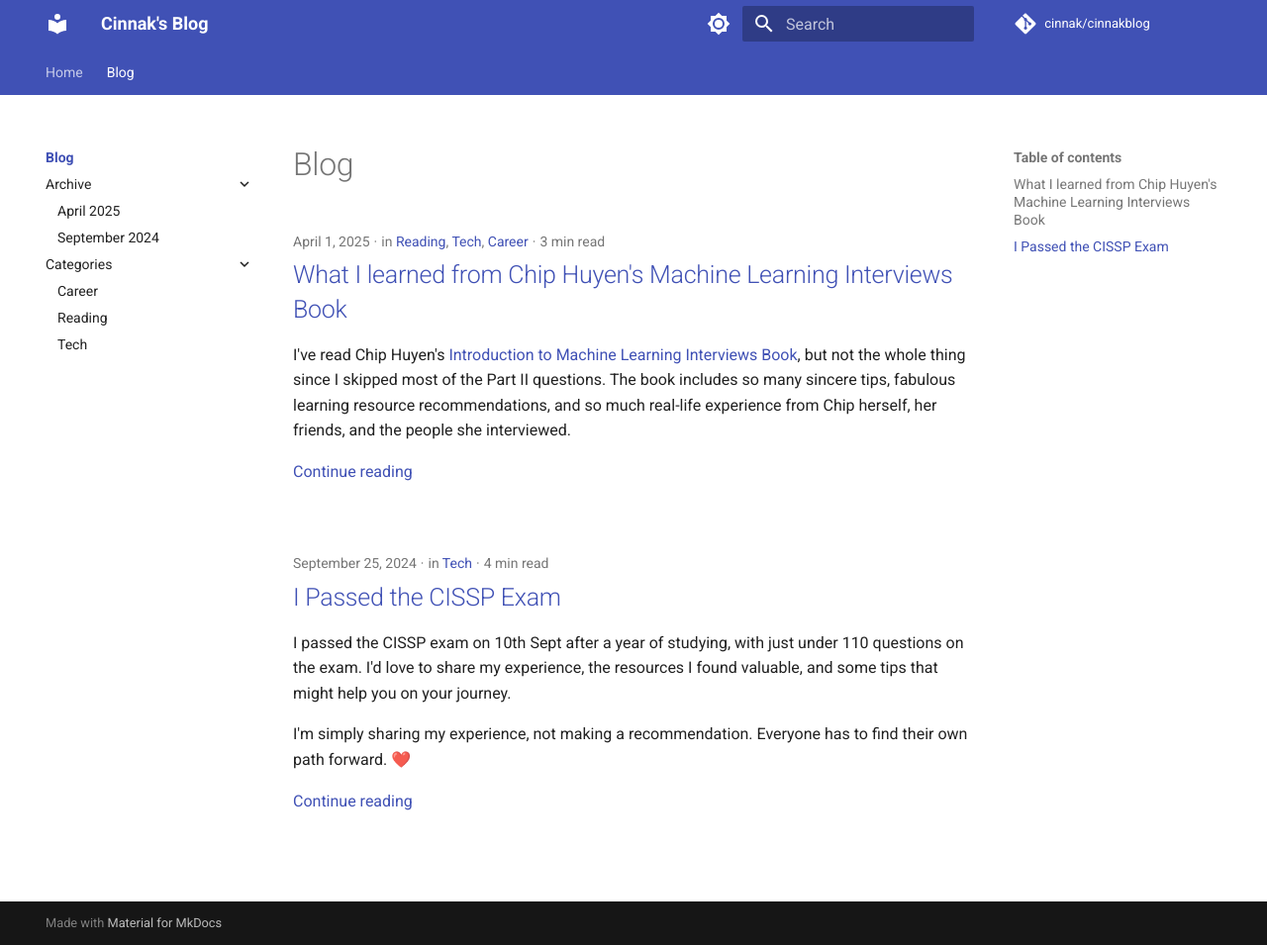
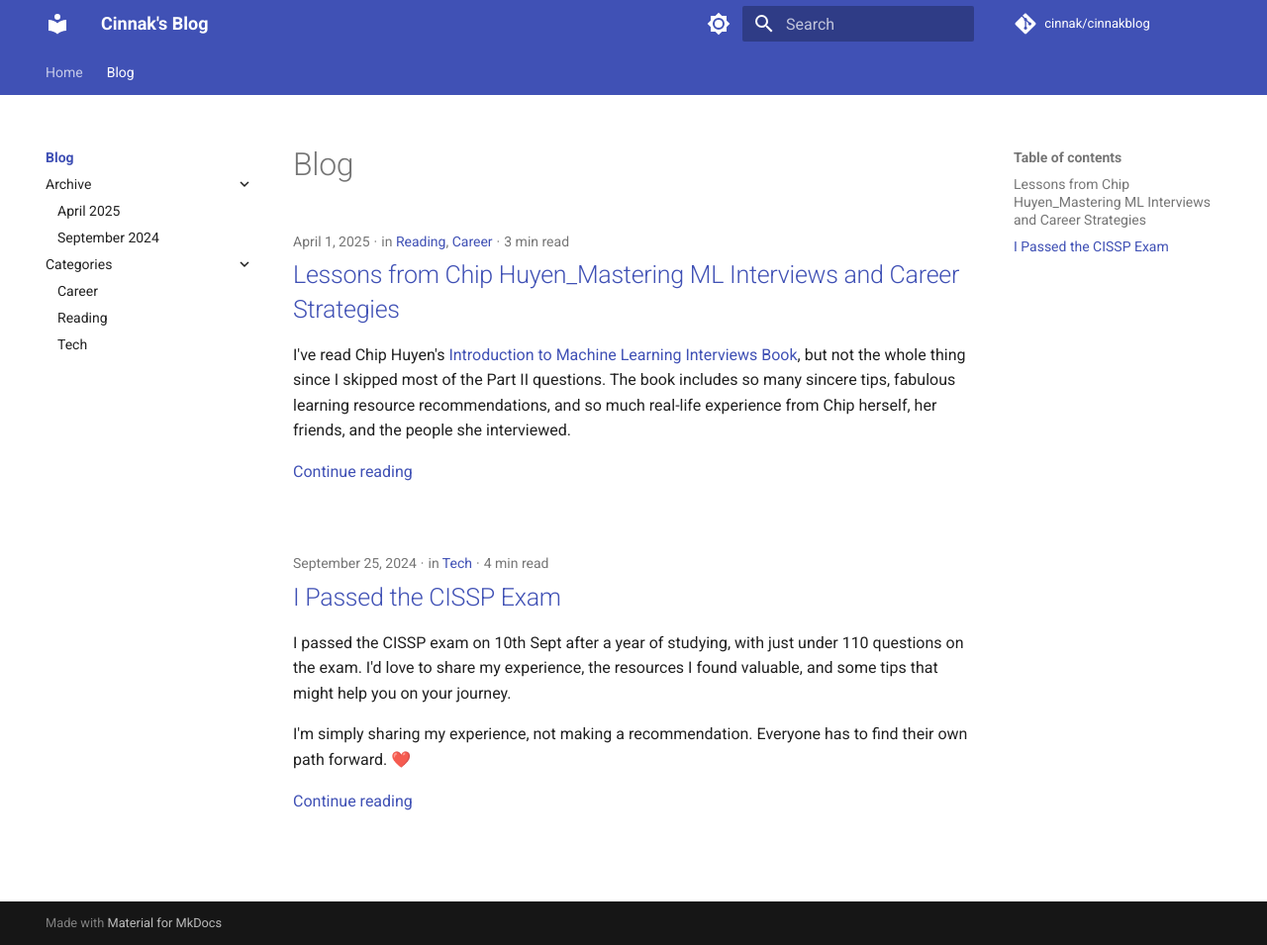
Before and after one commit to cinnak/cinnakblog, an MkDocs documentation site: the page built from docs/blog/index.md, in a window 1280 px wide and 955 px high. Shown: the whole window at 99% size. Built offline with MkDocs 1.6.1 and Material for MkDocs 9.7.7, drawn with Linux system fonts in a browser that asks for light colours; comment, search, counter and statistics services are not loaded.

Commit message:
ML interview book review

```diff
--- a/docs/blog/posts/Lessons from Chip Huyen_Mastering ML Interviews and Career Strategies.md
+++ b/docs/blog/posts/Lessons from Chip Huyen_Mastering ML Interviews and Career Strategies.md
@@ -1,15 +1,13 @@
 ---
 date: 2025-04-01
-title: What I learned from Chip Huyen's Machine Learning Interviews Book
+title: Lessons from Chip Huyen_Mastering ML Interviews and Career Strategies
 draft: false
 description: What I learned from Chip Huyen's Machine Learning Interviews Book
 categories:
   - Reading
-  - Tech
   - Career
 tags:
   - Reading
-  - Tech
   - Career
 ---
 I've read Chip Huyen's [Introduction to Machine Learning Interviews Book](https://huyenchip.com/ml-interviews-book/), but not the whole thing since I skipped most of the Part II questions. The book includes so many sincere tips, fabulous learning resource recommendations, and so much real-life experience from Chip herself, her friends, and the people she interviewed.
```
